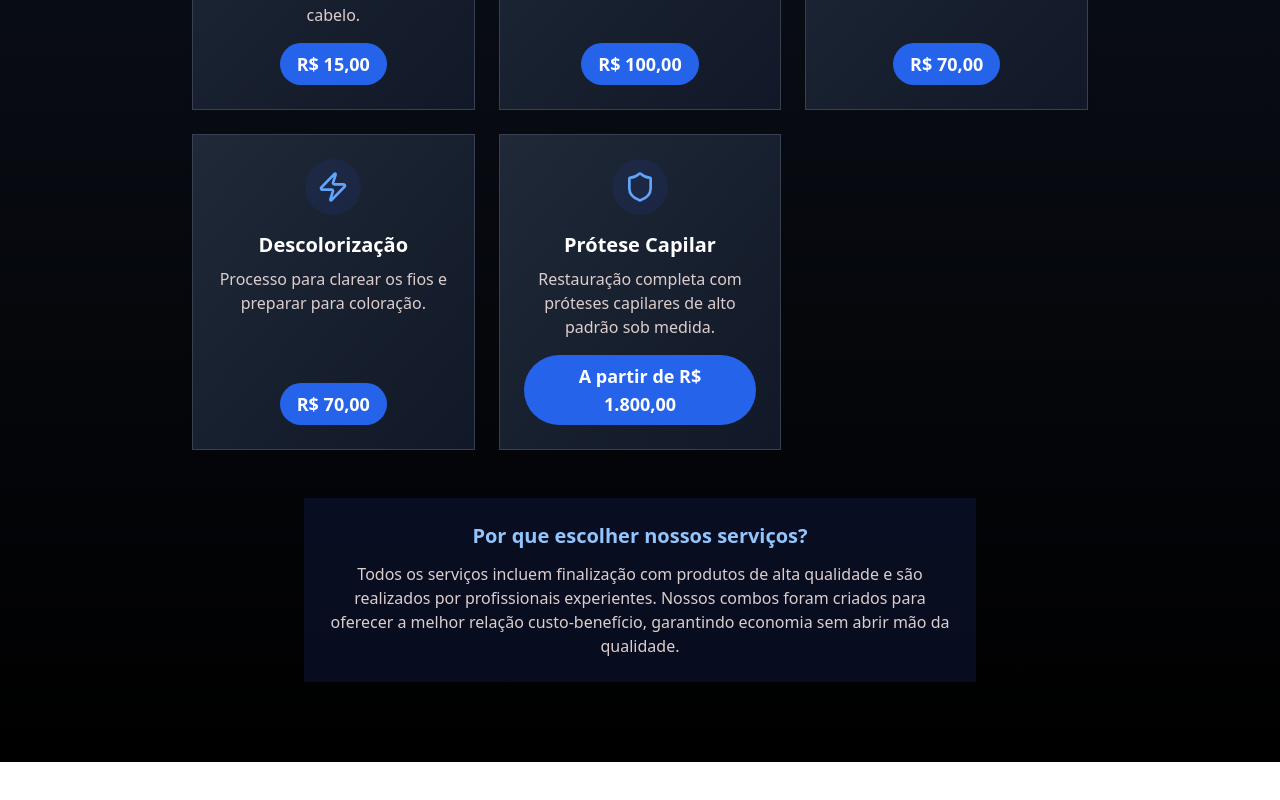
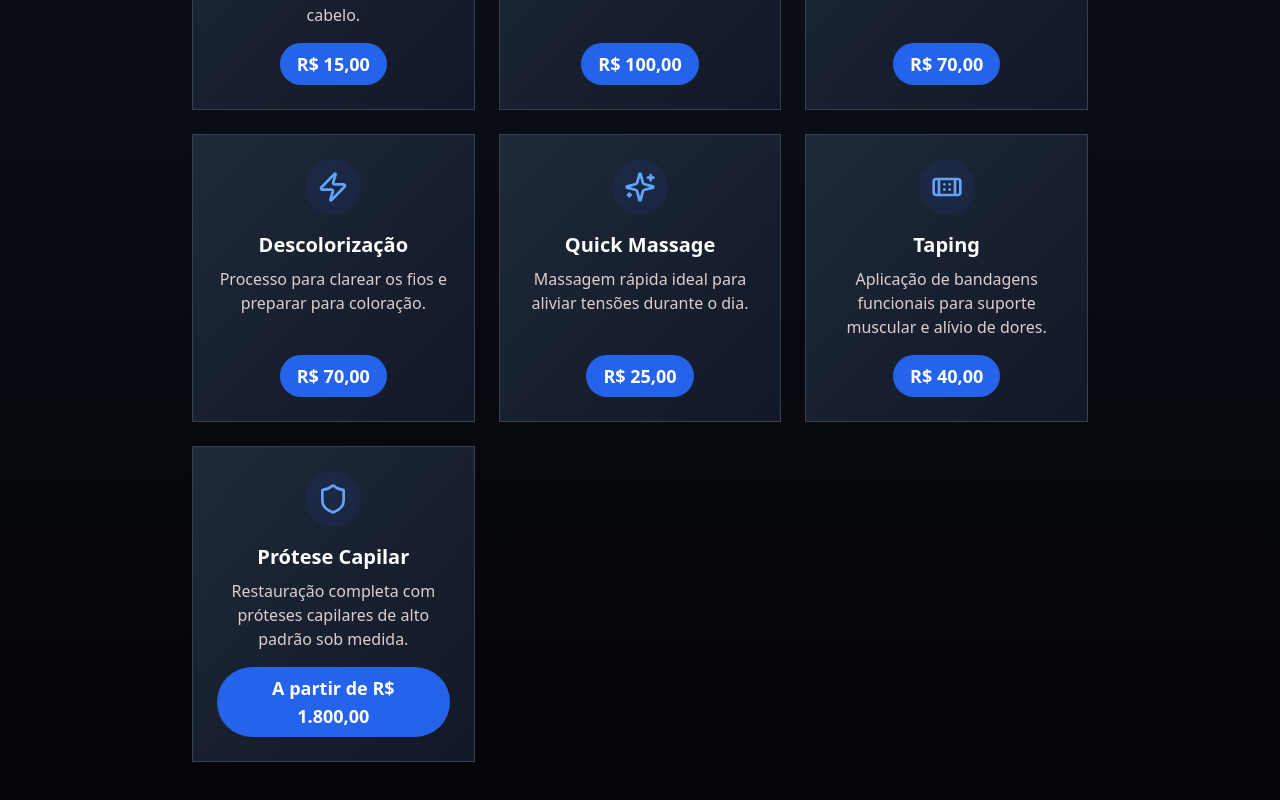
Before and after one commit to MatheusGeambastiane/urus, a Next.js app: page / in a window 1280 px wide. Shown: the part 3800-4600 px from the top of the page. Built offline with nearby package versions, Linux system fonts and the light colour scheme.

Commit message:
feat: adicionar novos servicos de massagem e taping

```diff
--- a/components/sections/Services.tsx
+++ b/components/sections/Services.tsx
@@ -10,6 +10,7 @@ import {
   Package,
   Zap,
   Shield,
+  Bandage,
 } from "lucide-react"
 import { Card, CardContent } from "@/components/ui/card"
 import { Tabs, TabsContent, TabsList, TabsTrigger } from "@/components/ui/tabs"
@@ -81,6 +82,18 @@ export default function Services() {
         description: "Processo para clarear os fios e preparar para coloração.",
         price: 70,
         icon: <Zap className="w-8 h-8" />,
+      },
+      {
+        title: "Quick Massage",
+        description: "Massagem rápida ideal para aliviar tensões durante o dia.",
+        price: 25,
+        icon: <Sparkles className="w-8 h-8" />,
+      },
+      {
+        title: "Taping",
+        description: "Aplicação de bandagens funcionais para suporte muscular e alívio de dores.",
+        price: 40,
+        icon: <Bandage className="w-8 h-8" />,
       },
       {
         title: "Prótese Capilar",
```
